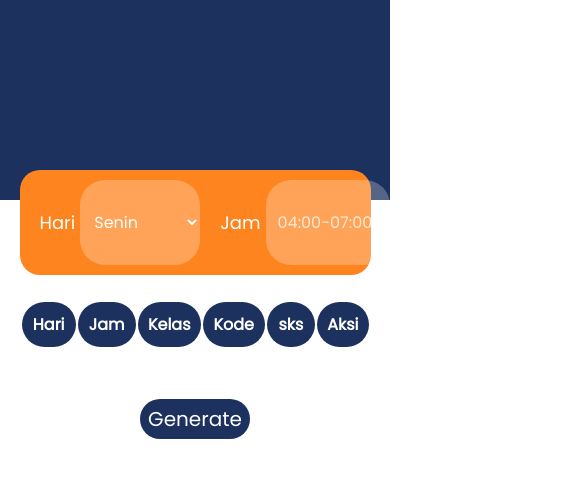
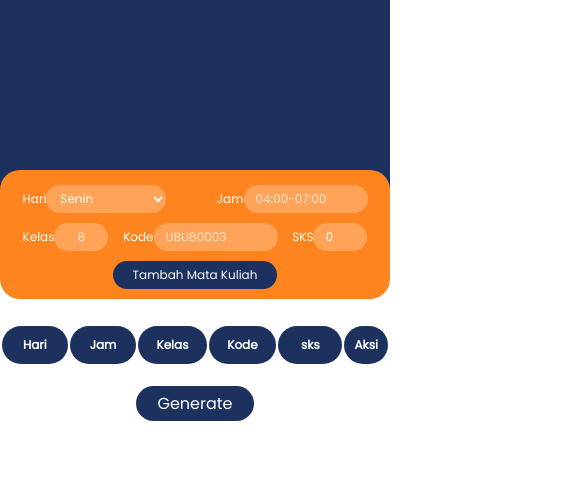
Before and after one commit to irvanhanif/krsplanv2, a React (Create React App) app: page /data in a window 390 px wide. Shown: the top 478 px of the page, 585 px wide, since content can reach past the window. Built offline with nearby package versions, Linux system fonts and the light colour scheme.

Commit message:
resolving responsive page

```diff
--- a/src/component/Input.css
+++ b/src/component/Input.css
@@ -14,13 +14,15 @@
 .form-add-mk{
     display: flex;
     margin: auto;
-    justify-content: space-between;
     font-size: 18px;
     color: white;
     background-color: #FD841F;
     padding: 10px 20px;
     border-radius: 20px;
-    gap: 0 20px;
+    justify-content: space-evenly;
+}
+.form-add-mk .input-form{
+    display: flex;
 }
 .label{
     padding: 5px 0;
@@ -30,7 +32,7 @@
 }
 .control{
     display: flex;
-    gap: 0 5px;
+    padding: 0 5px;
 }
 .control input, .control select{
     background: rgba(255, 255, 255, 0.25);
@@ -137,3 +139,47 @@ table tr:nth-child(2n) button{
 *{
     scroll-behavior: smooth;
 }
+@media screen and (max-width: 1080px) {
+    .form-add-mk .input-form{
+        flex-direction: row;
+        flex-wrap: wrap;
+        justify-content: space-between;
+    }
+    .form-add-mk .input-form .control{
+        padding: 5px 2.5px;
+    }
+    .form-add-mk .btn-add-save{
+        justify-content: center;
+        align-items: center;
+        display: flex;
+    }
+    .gen-btn{
+        margin-top: 20px;
+    }
+}
+@media screen and (max-width: 700px) {
+    .data-input, .form-add-mk, table button, .control button, .control input, .control select{
+        font-size: 12px;
+    }
+    table td{
+        font-size: 12px;
+    }
+    table button{
+        padding: 5px 10px;
+    }
+    .generate-btn{
+        font-size: 16px;
+    }
+    .data-input{
+        width: 100%;
+    }
+    .data-mk td{
+        padding: 5px;
+    }
+    .form-add-mk{
+        display: block;
+    }
+    .form-add-mk .btn-add-save{
+        padding-top: 5px;
+    }
+}
--- a/src/component/Input.jsx
+++ b/src/component/Input.jsx
@@ -79,6 +79,8 @@ function Input() {
       <div className="top"></div>
       <div className="data-input">
         <form onSubmit={isEdit? saveMk : addMk} className='form-add-mk' >
+          <div className="input-form">
+            {/* <div className="top-form"> */}
               <div className="control">
                 <label className="label">Hari</label>
                 <select
@@ -102,6 +104,8 @@ function Input() {
                 required
                 />
               </div>
+            {/* </div> */}
+            {/* <div className="bottom-form"> */}
               <div className="control">
                 <label className="label">Kelas</label>
                 <input type="text" maxLength={'15'} className="kelasMK"
@@ -129,8 +133,12 @@ function Input() {
                 required
                 />
               </div>
+            </div>
+          {/* </div> */}
+          <div className="btn-add-save">
             <div className="control">
               <button type='submit'>{isEdit? 'Simpan' : 'Tambah'} Mata Kuliah</button>
+            </div>
           </div>
         </form>
         <table className="data-mk">
--- a/src/component/Table.css
+++ b/src/component/Table.css
@@ -68,3 +68,19 @@ table.mainTable tr td.sks{
     background-color: #FD841F;
     color: white;
 }
+@media screen and (max-width: 750px) {
+    .tabel{
+        font-size: 14px;
+    }
+    table.mainTable tr td{
+        font-size: 12px;
+    }
+}
+@media screen and (max-width: 590px) {
+    .tabel table.mainTable{
+        width: 100%;
+    }
+    table.mainTable tbody tr td:first-child{
+        max-width: 70px;
+    }
+}
```
Lines whose indentation alone changed are shown as unchanged.
